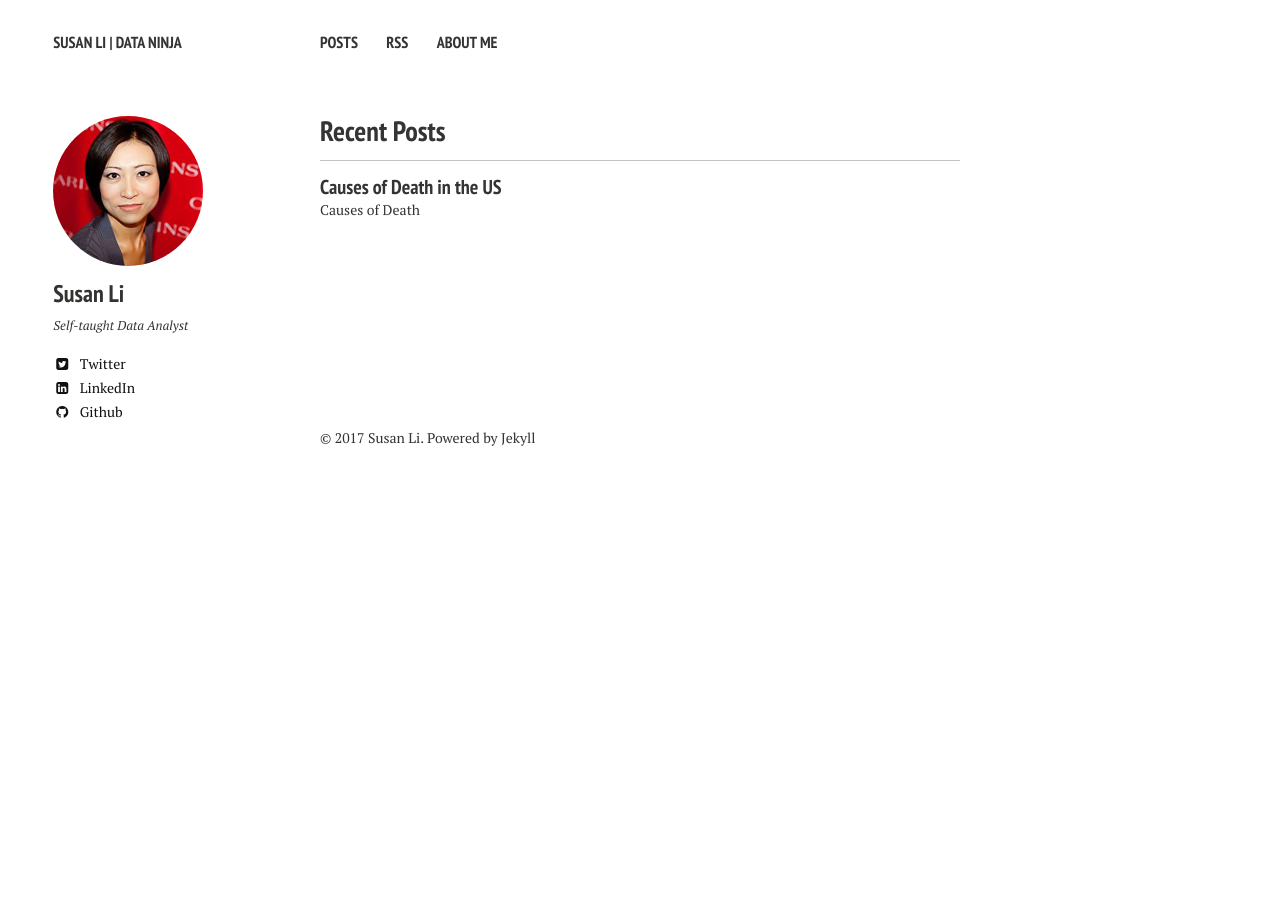
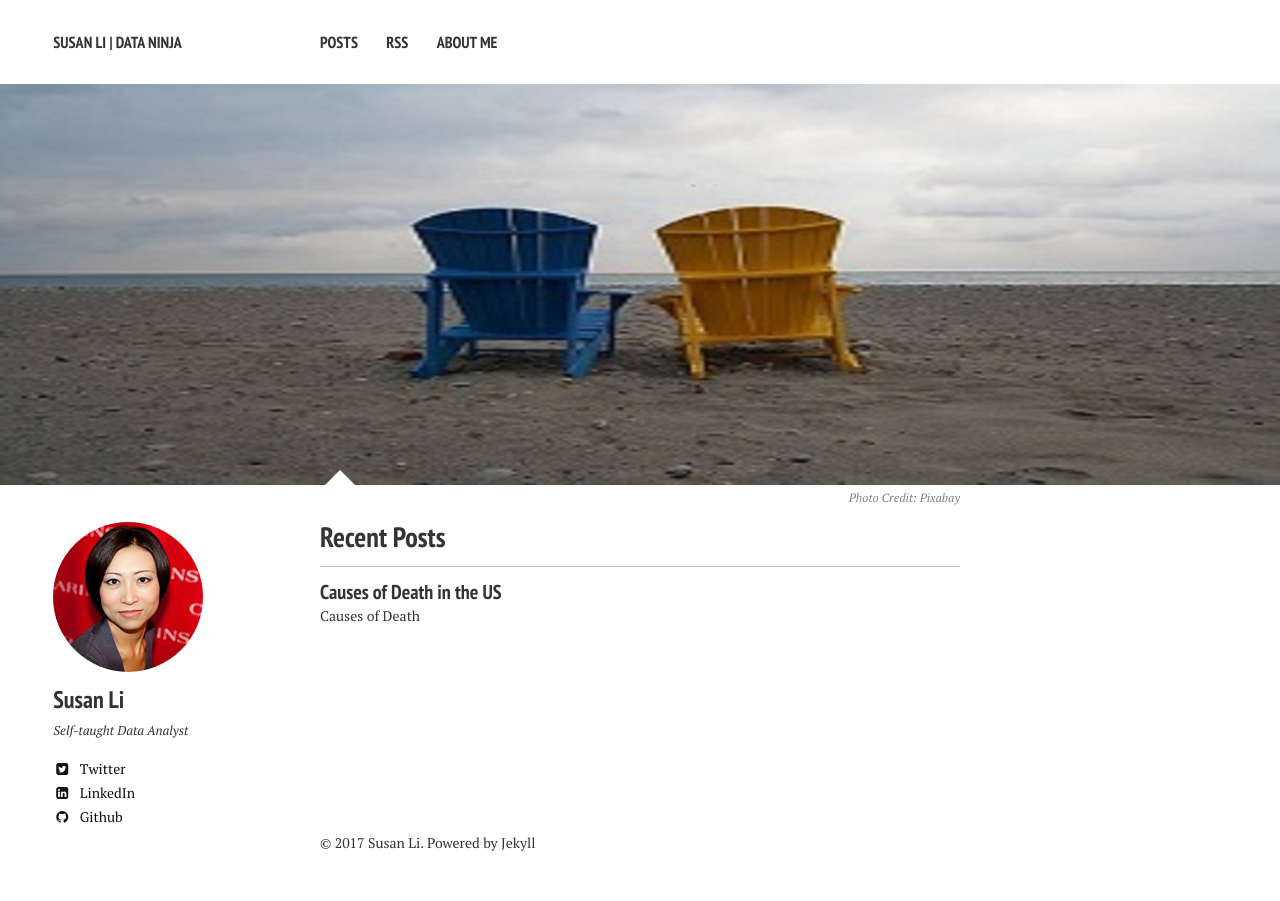
Before and after one commit to susanli2016/susanli2016.github.io, a Jekyll site: the page built from index.md, in a window 1280 px wide. Built offline with Jekyll 4.4.1, drawn with Linux system fonts in a browser that asks for light colours; nearby versions of some CDN libraries; library files that are not in the unit come from our copies.

Commit message:
Update index.md

```diff
--- a/index.md
+++ b/index.md
@@ -2,4 +2,7 @@
 layout: home
 excerpt: "A minimal Jekyll theme for your blog by designer Michael Rose."
 tags: [Jekyll, theme, responsive, blog, template]
+image:
+  feature: sample-image-1.jpg
+  credit: Pixabay
 ---
```
